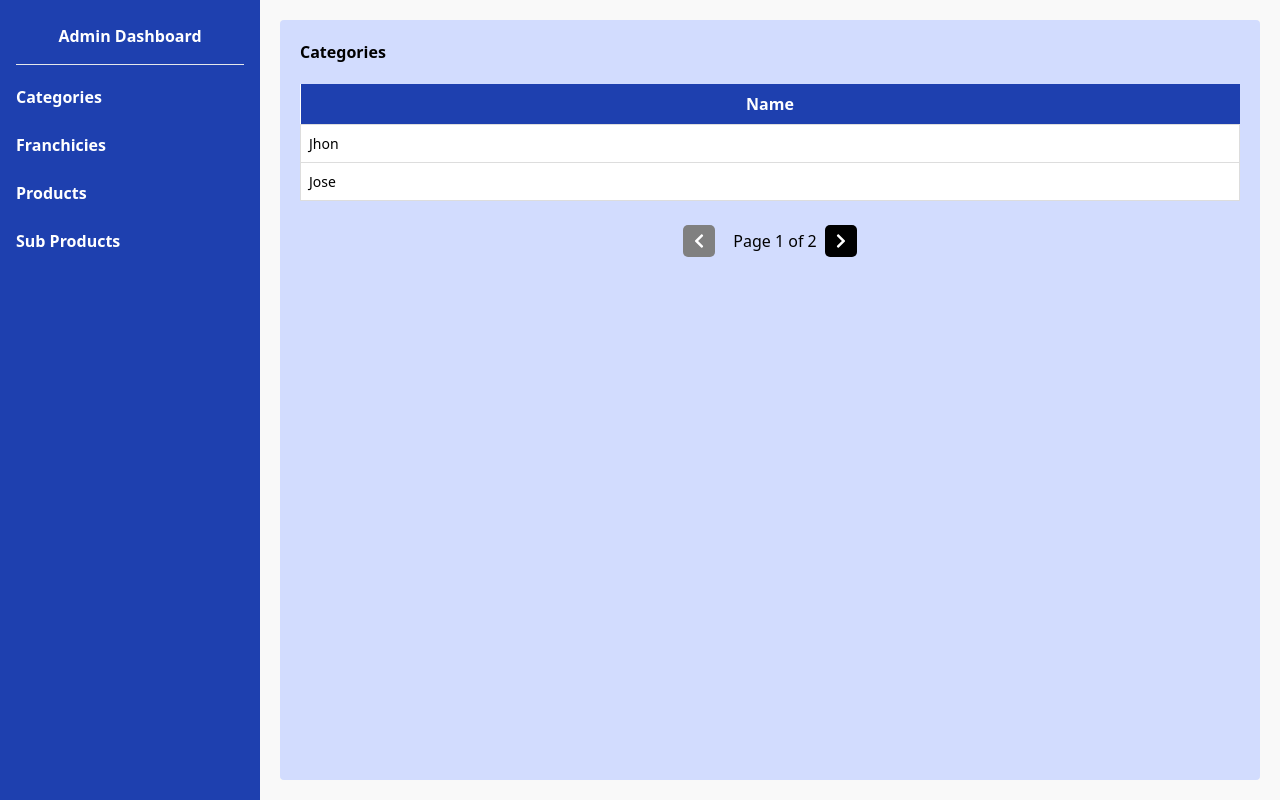
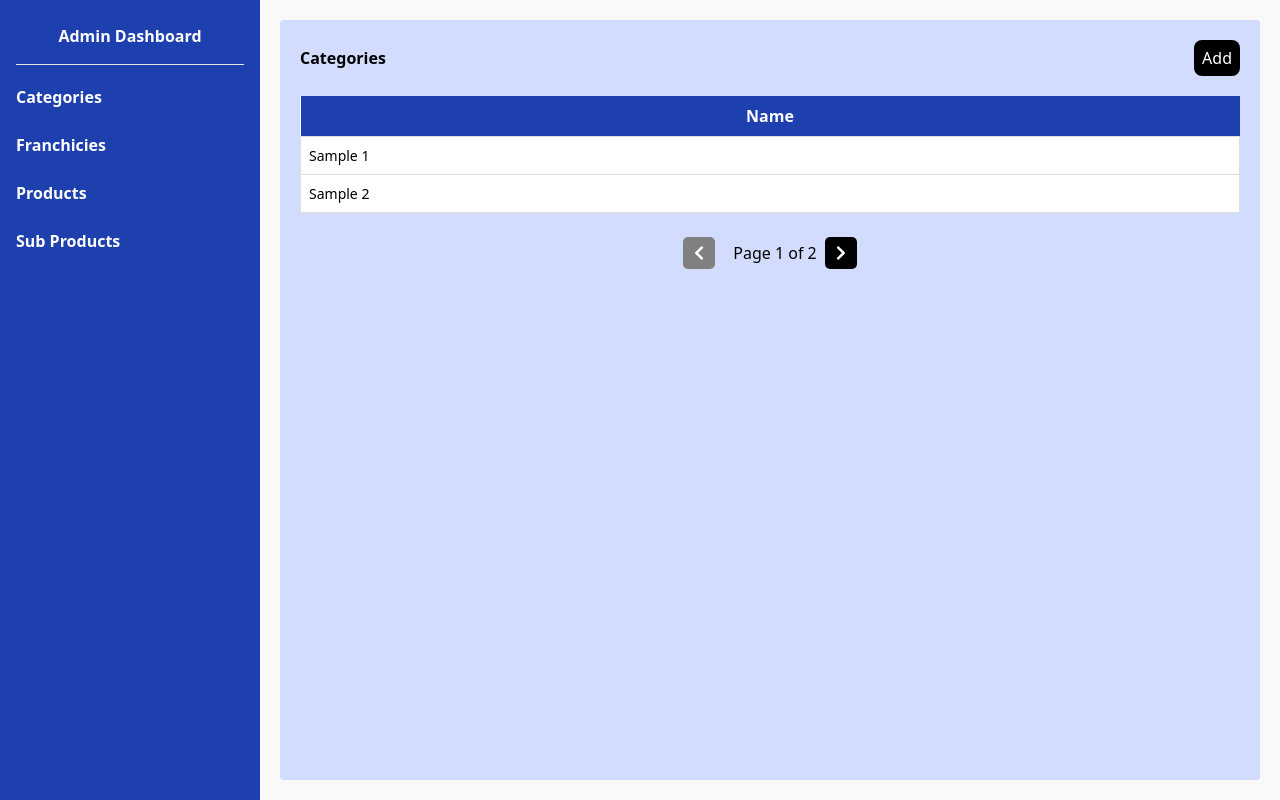
Before and after one commit to Rejathkp/Stock, a React (Vite) app in the folder frontend/: page /categories in a window 1280 px wide. Built offline with nearby package versions, Linux system fonts and the light colour scheme.

Commit message:
frontend setup done

```diff
--- a/frontend/src/Components/Categories/Categories.jsx
+++ b/frontend/src/Components/Categories/Categories.jsx
@@ -1,14 +1,93 @@
+// import React, { useState } from 'react';
+// import { FaChevronLeft, FaChevronRight } from 'react-icons/fa';
+
+// const Categories = () => {
+//   const [currentPage, setCurrentPage] = useState(1);
+
+//   const categoriesData = [
+//     { name: 'Jhon' },
+//     { name: 'Jose' },
+//     { name: 'Manu' },
+//     { name: 'Annie' },
+//   ];
+
+//   const categoriesPerPage = 2;
+//   const totalPages = Math.ceil(categoriesData.length / categoriesPerPage);
+
+//   const handleNextPage = () => {
+//     if (currentPage < totalPages) {
+//       setCurrentPage(prevPage => prevPage + 1);
+//     }
+//   };
+
+//   const handlePreviousPage = () => {
+//     if (currentPage > 1) {
+//       setCurrentPage(prevPage => prevPage - 1);
+//     }
+//   };
+
+//   const startIndex = (currentPage - 1) * categoriesPerPage;
+//   const currentCategories = categoriesData.slice(startIndex, startIndex + categoriesPerPage);
+
+//   return (
+//     <div style={{ backgroundColor: '#d2dcfe', padding: '20px', borderRadius: '4px', height: '100%', overflowY: 'auto', width: '100%' }}>
+//       <h1 style={{ color: 'black', fontWeight: 'bold', marginBottom: '20px'  }}>Categories</h1>
+//       <table style={{ width: '100%', borderCollapse: 'collapse', backgroundColor: 'white' }}>
+//         <thead>
+//           <tr>
+//             <th className='bg-blue-800' style={{ padding: '8px', color: 'white' }}>Name</th>
+//           </tr>
+//         </thead>
+//         <tbody>
+//           {currentCategories.map((category, index) => (
+//             <tr key={index}>
+//               <td style={{ border: '1px solid #ddd', padding: '8px', fontSize: '14px' }}>{category.name}</td>
+//             </tr>
+//           ))}
+//         </tbody>
+//       </table>
+
+//       {/* Pagination Controls */}
+//       <div style={{ marginTop: '20px', display: 'flex', justifyContent: 'center', alignItems: 'center' }}>
+//         <button
+//           onClick={handlePreviousPage}
+//           disabled={currentPage === 1}
+//           style={{ marginRight: '10px', padding: '8px 8px', borderRadius: '5px', backgroundColor: currentPage === 1 ? 'grey' : 'black', color: 'white', border: 'none' }}
+//         >
+//           <FaChevronLeft/>
+//         </button>
+//         <span style={{ margin: '8px', fontSize: '16px', textAlign: 'center' }}>Page {currentPage} of {totalPages}</span>
+//         <button
+//           onClick={handleNextPage}
+//           disabled={currentPage === totalPages}
+//           style={{ padding: '8px 8px', borderRadius: '5px', backgroundColor: currentPage === totalPages ? 'grey' : 'black', color: 'white', border: 'none' }}
+//         >
+//           <FaChevronRight/>
+//         </button>
+//       </div>
+//     </div>
+//   );
+// };
+
+// export default Categories;
+
+
+
+
+
 import React, { useState } from 'react';
+import Modal from '../../Modal/categoriesModal';
 import { FaChevronLeft, FaChevronRight } from 'react-icons/fa';
 
 const Categories = () => {
   const [currentPage, setCurrentPage] = useState(1);
+  const [isModalVisible, setModalVisible] = useState(false);
 
   const categoriesData = [
-    { name: 'Jhon' },
-    { name: 'Jose' },
-    { name: 'Manu' },
-    { name: 'Annie' },
+    { name: 'Sample 1' },
+    { name: 'Sample 2' },
+    { name: 'Sample 3' },
+    { name: 'Sample 4' },
   ];
 
   const categoriesPerPage = 2;
@@ -26,12 +105,42 @@ const Categories = () => {
     }
   };
 
+  const handleOpenModal = () => {
+    setModalVisible(true); // Open the modal
+  };
+
+  const handleCloseModal = () => {
+    setModalVisible(false); // Close the modal
+  };
+
+  const handleFormSubmit = (formData) => {
+    // Handle form submission logic here
+    console.log('Form submitted', formData);
+    handleCloseModal(); // Close modal after submission
+  };
+
   const startIndex = (currentPage - 1) * categoriesPerPage;
   const currentCategories = categoriesData.slice(startIndex, startIndex + categoriesPerPage);
 
   return (
     <div style={{ backgroundColor: '#d2dcfe', padding: '20px', borderRadius: '4px', height: '100%', overflowY: 'auto', width: '100%' }}>
-      <h1 style={{ color: 'black', fontWeight: 'bold', marginBottom: '20px'  }}>Categories</h1>
+      <div style={{ display: 'flex', justifyContent: 'space-between', alignItems: 'center', marginBottom: '20px' }}>
+        <h1 style={{ color: 'black', fontWeight: 'bold'}}>Categories</h1>
+        <button
+          type="button"
+          onClick={handleOpenModal}
+          style={{
+            backgroundColor: 'black',
+            color: 'white',
+            borderRadius: '8px',
+            padding: '6px 8px',
+            border: 'none'
+          }}
+        >
+          Add
+        </button>
+      </div>
+
       <table style={{ width: '100%', borderCollapse: 'collapse', backgroundColor: 'white' }}>
         <thead>
           <tr>
@@ -47,7 +156,6 @@ const Categories = () => {
         </tbody>
       </table>
 
-      {/* Pagination Controls */}
       <div style={{ marginTop: '20px', display: 'flex', justifyContent: 'center', alignItems: 'center' }}>
         <button
           onClick={handlePreviousPage}
@@ -65,6 +173,11 @@ const Categories = () => {
           <FaChevronRight/>
         </button>
       </div>
+
+      {/* Render the Modal component */}
+      {isModalVisible && (
+        <Modal isVisible={isModalVisible} onClose={handleCloseModal} onSubmit={handleFormSubmit} />
+      )}
     </div>
   );
 };
--- a/frontend/src/Components/Franchicies/Franchicies.jsx
+++ b/frontend/src/Components/Franchicies/Franchicies.jsx
@@ -1,8 +1,100 @@
+// import React, { useState } from 'react';
+// import { FaChevronLeft, FaChevronRight } from 'react-icons/fa';
+
+// const Franchicies = () => {
+//   const [currentPage, setCurrentPage] = useState(1);
+
+//   const categoriesData = [
+//     { name: 'Sample 1' },
+//     { name: 'Sample 2' },
+//     { name: 'Sample 3' },
+//     { name: 'Sample 4' },
+//   ];
+
+//   const categoriesPerPage = 2;
+//   const totalPages = Math.ceil(categoriesData.length / categoriesPerPage);
+
+//   const handleNextPage = () => {
+//     if (currentPage < totalPages) {
+//       setCurrentPage(prevPage => prevPage + 1);
+//     }
+//   };
+
+//   const handlePreviousPage = () => {
+//     if (currentPage > 1) {
+//       setCurrentPage(prevPage => prevPage - 1);
+//     }
+//   };
+
+//   const startIndex = (currentPage - 1) * categoriesPerPage;
+//   const currentCategories = categoriesData.slice(startIndex, startIndex + categoriesPerPage);
+
+//   return (
+//     <div style={{ backgroundColor: '#d2dcfe', padding: '20px', borderRadius: '4px', height: '100%', overflowY: 'auto', width: '100%' }}>
+//       {/* <h1 style={{ color: 'black', fontWeight: 'bold', marginBottom: '20px'  }}>Franchicies</h1> */}
+//       <div style={{ display: 'flex', justifyContent: 'space-between', alignItems: 'center', marginBottom: '20px' }}>
+//                 <h1 style={{ color: 'black', fontWeight: 'bold'}}>Products</h1>
+//                 <button
+//                     type="button"
+//                     onClick={handleOpenModal}
+//                     style={{
+//                         backgroundColor: 'black',
+//                         color: 'white',
+//                         borderRadius: '8px',
+//                         padding: '6px 8px',
+//                         border: 'none'
+//                     }}
+//                 >
+//                     Add
+//                 </button>
+//             </div>
+//       <table style={{ width: '100%', borderCollapse: 'collapse', backgroundColor: 'white' }}>
+//         <thead>
+//           <tr>
+//             <th className='bg-blue-800' style={{ padding: '8px', color: 'white' }}>Name</th>
+//           </tr>
+//         </thead>
+//         <tbody>
+//           {currentCategories.map((category, index) => (
+//             <tr key={index}>
+//               <td style={{ border: '1px solid #ddd', padding: '8px', fontSize: '14px' }}>{category.name}</td>
+//             </tr>
+//           ))}
+//         </tbody>
+//       </table>
+
+//       {/* Pagination Controls */}
+//       <div style={{ marginTop: '20px', display: 'flex', justifyContent: 'center', alignItems: 'center' }}>
+//         <button
+//           onClick={handlePreviousPage}
+//           disabled={currentPage === 1}
+//           style={{ marginRight: '10px', padding: '8px 8px', borderRadius: '5px', backgroundColor: currentPage === 1 ? 'grey' : 'black', color: 'white', border: 'none' }}
+//         >
+//           <FaChevronLeft/>
+//         </button>
+//         <span style={{ margin: '8px', fontSize: '16px', textAlign: 'center' }}>Page {currentPage} of {totalPages}</span>
+//         <button
+//           onClick={handleNextPage}
+//           disabled={currentPage === totalPages}
+//           style={{ padding: '8px 8px', borderRadius: '5px', backgroundColor: currentPage === totalPages ? 'grey' : 'black', color: 'white', border: 'none' }}
+//         >
+//           <FaChevronRight/>
+//         </button>
+//       </div>
+//     </div>
+//   );
+// };
+
+// export default Franchicies;
+
+
 import React, { useState } from 'react';
+import Modal from '../../Modal/franchiciesModal';
 import { FaChevronLeft, FaChevronRight } from 'react-icons/fa';
 
 const Franchicies = () => {
   const [currentPage, setCurrentPage] = useState(1);
+  const [isModalVisible, setModalVisible] = useState(false);
 
   const categoriesData = [
     { name: 'Sample 1' },
@@ -26,12 +118,42 @@ const Franchicies = () => {
     }
   };
 
+  const handleOpenModal = () => {
+    setModalVisible(true); // Open the modal
+  };
+
+  const handleCloseModal = () => {
+    setModalVisible(false); // Close the modal
+  };
+
+  const handleFormSubmit = (formData) => {
+    // Handle form submission logic here
+    console.log('Form submitted', formData);
+    handleCloseModal(); // Close modal after submission
+  };
+
   const startIndex = (currentPage - 1) * categoriesPerPage;
   const currentCategories = categoriesData.slice(startIndex, startIndex + categoriesPerPage);
 
   return (
     <div style={{ backgroundColor: '#d2dcfe', padding: '20px', borderRadius: '4px', height: '100%', overflowY: 'auto', width: '100%' }}>
-      <h1 style={{ color: 'black', fontWeight: 'bold', marginBottom: '20px'  }}>Franchicies</h1>
+      <div style={{ display: 'flex', justifyContent: 'space-between', alignItems: 'center', marginBottom: '20px' }}>
+        <h1 style={{ color: 'black', fontWeight: 'bold'}}>Franchicies</h1>
+        <button
+          type="button"
+          onClick={handleOpenModal}
+          style={{
+            backgroundColor: 'black',
+            color: 'white',
+            borderRadius: '8px',
+            padding: '6px 8px',
+            border: 'none'
+          }}
+        >
+          Add
+        </button>
+      </div>
+
       <table style={{ width: '100%', borderCollapse: 'collapse', backgroundColor: 'white' }}>
         <thead>
           <tr>
@@ -47,7 +169,6 @@ const Franchicies = () => {
         </tbody>
       </table>
 
-      {/* Pagination Controls */}
       <div style={{ marginTop: '20px', display: 'flex', justifyContent: 'center', alignItems: 'center' }}>
         <button
           onClick={handlePreviousPage}
@@ -65,6 +186,11 @@ const Franchicies = () => {
           <FaChevronRight/>
         </button>
       </div>
+
+      {/* Render the Modal component */}
+      {isModalVisible && (
+        <Modal isVisible={isModalVisible} onClose={handleCloseModal} onSubmit={handleFormSubmit} />
+      )}
     </div>
   );
 };
--- a/frontend/src/Components/Products/Products.jsx
+++ b/frontend/src/Components/Products/Products.jsx
@@ -108,7 +108,6 @@ const Products = () => {
                     <FaChevronRight/>
                 </button>
             </div>
-
             <Modal isVisible={isModalVisible} onClose={handleCloseModal} onSubmit={handleFormSubmit} />
         </div>
     );
--- a/frontend/src/Components/SubProducts/SubProducts.jsx
+++ b/frontend/src/Components/SubProducts/SubProducts.jsx
@@ -1,7 +1,9 @@
 import React, { useState } from 'react';
+import Modal from '../../Modal/subproductsModal';
 import { FaChevronLeft, FaChevronRight } from 'react-icons/fa';
 
 const SubProducts = () => {
+    const [isModalVisible, setModalVisible] = useState(false);
     const [currentPage, setCurrentPage] = useState(1);
     const subProductsData = [
         { code: 123, name: 'Sub Product 1', quantity: 20, category: 'Stock', price: '₹299/-', description: 'This is sample desc 1' },
@@ -12,6 +14,20 @@ const SubProducts = () => {
     ];
     const subProductsPerPage = 10;
     const totalPages = Math.ceil(subProductsData.length / subProductsPerPage);
+
+    const handleOpenModal = () => {
+        setModalVisible(true);
+    };
+
+    const handleCloseModal = () => {
+        setModalVisible(false);
+    };
+
+    const handleFormSubmit = (event) => {
+        event.preventDefault();
+        console.log('Form submitted');
+        handleCloseModal();
+    };
 
     const handleNextPage = () => {
         if (currentPage < totalPages) {
@@ -31,7 +47,22 @@ const SubProducts = () => {
 
     return (
         <div style={{ backgroundColor: '#d2dcfe', padding: '20px', borderRadius: '4px', height: '100%', overflowY: 'auto', width: '100%' }}>
-            <h1 style={{ color: 'black',  fontWeight: 'bold', marginBottom: '20px'  }}> Sub Products</h1>
+              <div style={{ display: 'flex', justifyContent: 'space-between', alignItems: 'center', marginBottom: '20px' }}>
+                <h1 style={{ color: 'black', fontWeight: 'bold'}}>Sub Products</h1>
+                <button
+                    type="button"
+                    onClick={handleOpenModal}
+                    style={{
+                        backgroundColor: 'black',
+                        color: 'white',
+                        borderRadius: '8px',
+                        padding: '6px 8px',
+                        border: 'none'
+                    }}
+                >
+                    Add
+                </button>
+            </div>
             <table style={{ width: '100%', borderCollapse: 'collapse', backgroundColor: 'white' }}>
                 <thead>
                     <tr className='bg-blue-800'>
@@ -75,6 +106,7 @@ const SubProducts = () => {
                     <FaChevronRight/>
                 </button>
             </div>
+            <Modal isVisible={isModalVisible} onClose={handleCloseModal} onSubmit={handleFormSubmit} />
         </div>
     );
 };
```
Also changed, not shown: 1 other file (tests, documents, lock files or other folders).
